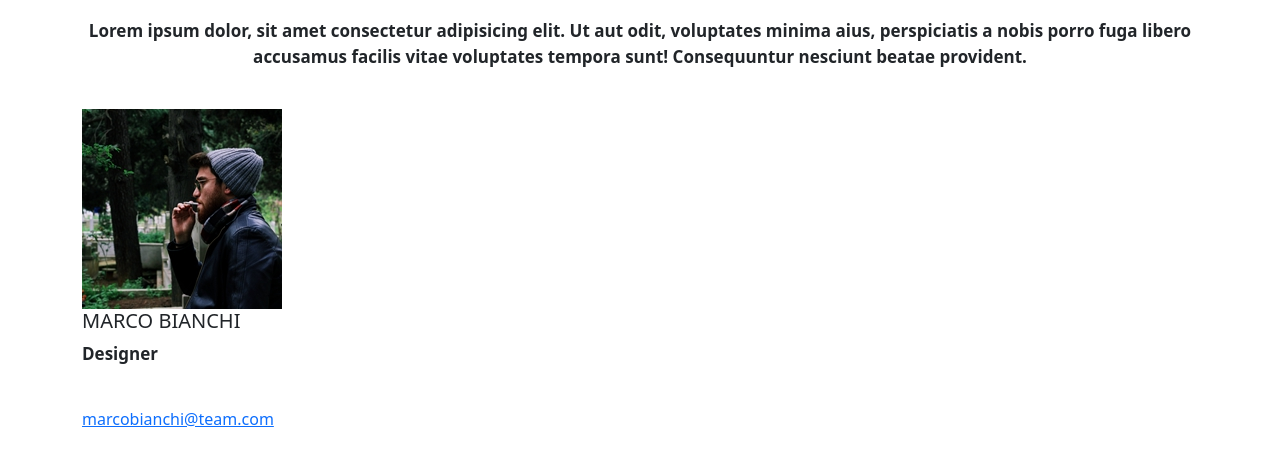
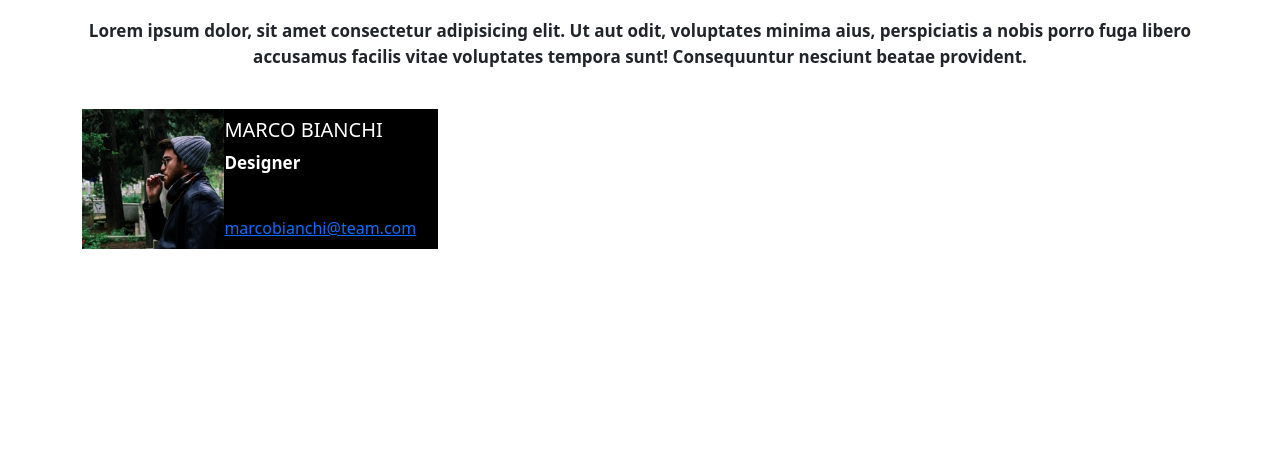
Before and after one commit to GennaroBuonomo/js-our-team, a plain HTML site: page index.html in a window 1280 px wide. Shown: the part 147-612 px from the top of the page. Drawn offline with nearby package versions, Linux system fonts and the light colour scheme.

Commit message:
feat inserimento dell immagine con nominativo

```diff
--- a/Css/style.css
+++ b/Css/style.css
@@ -17,3 +17,20 @@ p{
   font-size: 17px;
   margin-bottom: 40px;
 }
+
+/*Decorazione Card*/
+.team-card{
+  background-color: #000000;
+  color: #fff;
+  display: flex;
+  align-items: center;
+  overflow: hidden;
+  height: 140px;
+  margin-bottom: 20px;
+}
+
+.team-card img{
+  width: 40%;
+  height: 100%;
+  object-fit: cover;
+}
```
